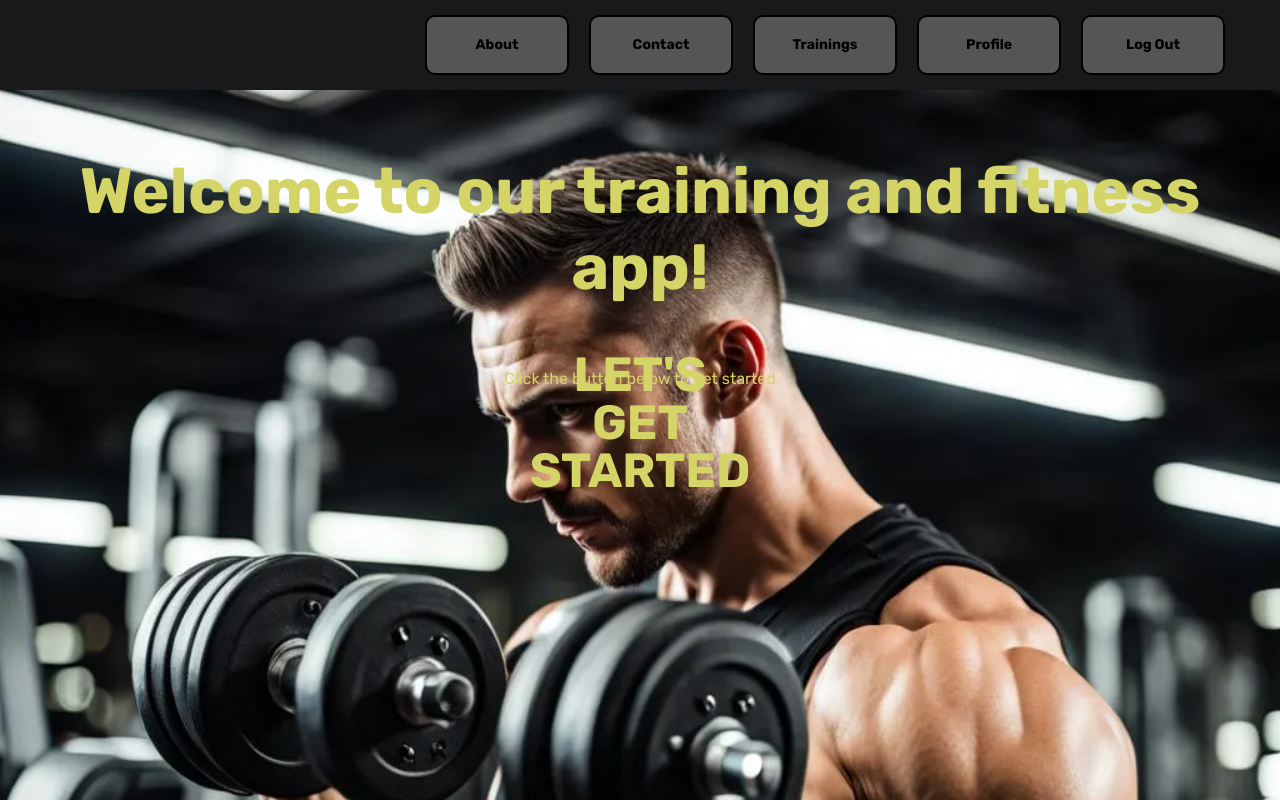
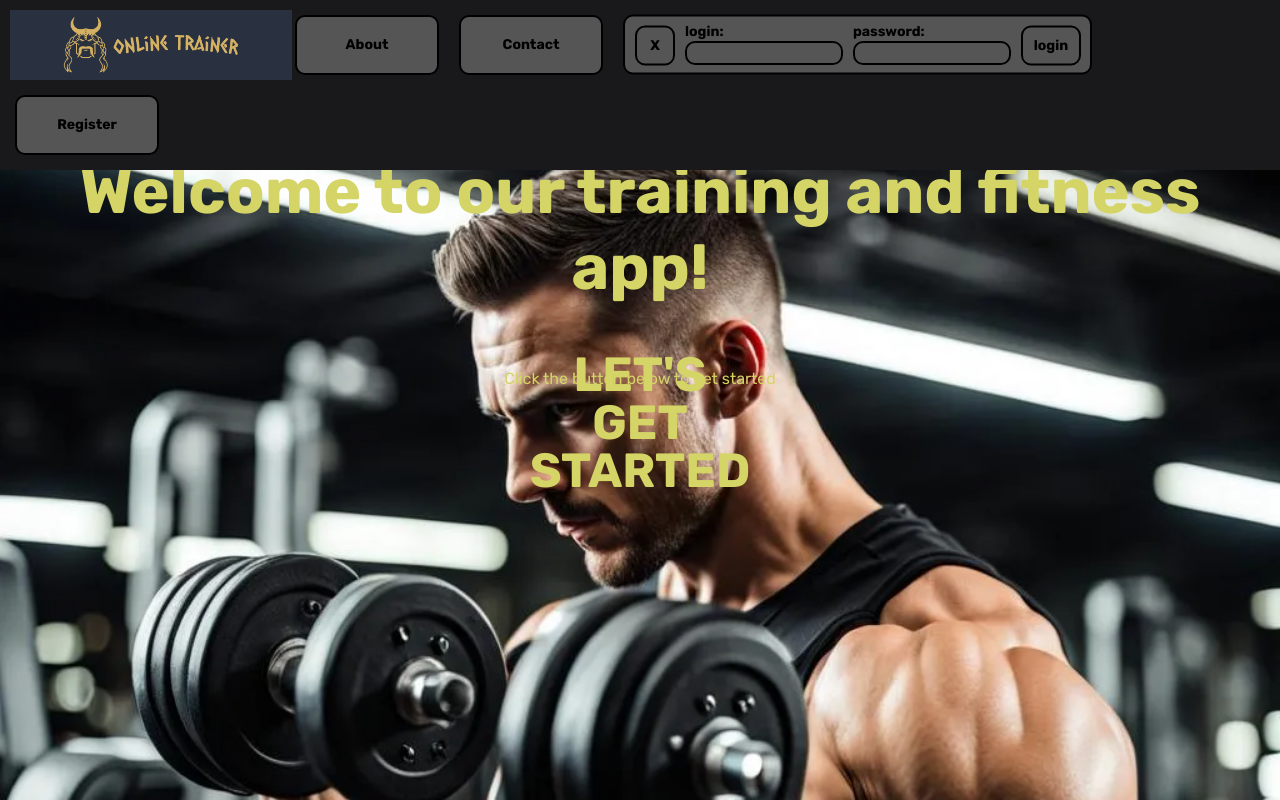
Before and after one commit to MichalWawro/Gym-Vikings, a React (Create React App) app in the folder client/: page / in a window 1280 px wide. Both pictures are taken after a click on the button "Sign In". Built offline with nearby package versions, Linux system fonts and the light colour scheme; no server answers.

Commit message:
added login component + home button

```diff
--- a/client/src/Components/NavBar/NavBar.css
+++ b/client/src/Components/NavBar/NavBar.css
@@ -9,6 +9,22 @@
 }
 
 /* Styles for navigation buttons */
+.HomeButton {
+  background-image: url(../../assets/homelogo.png);
+  background-size: contain;
+  background-repeat: no-repeat;
+  border: 0;
+  height: 70px;
+  width: 282px;
+
+  margin: 10px;
+
+  transition: transform 0.75s;
+  position: absolute;
+  left: 0px;
+  top: 0px;
+}
+
 .NavButton {
   background-color: #555555;
   border: 2px solid black;
@@ -19,6 +35,16 @@
   margin: 10px;
   font: bold 14px/1 'Rubik', sans-serif;
   transition: transform 0.75s;
+
+}
+
+.Spacer {
+  height: 5px;
+  width: 260px;
+  display: inline-block;
+  margin: 10px;
+  border: 0px solid black;
+  border-radius: 10px;
 }
 
 .NavButton:hover {
@@ -29,3 +55,59 @@
 .NavButton:last-child {
   margin-right: 60px;
 }
+
+#SignInExitButton {
+  height: 40px;
+  width: 40px;
+  margin: 10px;
+  transform: translateY(-2px);
+}
+
+#SignInExitButton:hover {
+  background-color: rgb(212, 103, 103);
+}
+
+#LoginDiv {
+  display: inline-block;
+}
+
+#SignInLoginButton {
+  height: 40px;
+  width: 60px;
+  margin: 0;
+  transform: translateY(-2px);
+}
+
+#SignInLoginButton:hover {
+  background-color: rgb(103, 212, 130);
+}
+
+.LoginInputBox {
+  height: 18px;
+  width: 150px;
+  margin: 0;
+  margin-right: 10px;
+  transform: translateY(5.5px);
+  background-color: #555555;
+  border: 2px solid black;
+  border-radius: 10px;
+}
+
+.LoginDivBox {
+  margin-bottom: 5px;
+  font: bold 14px/1 'Rubik', sans-serif;
+  transform: translateY(8px);
+}
+
+#MainLoginDiv {
+  background-color: #555555;
+  border: 2px solid black;
+  border-radius: 10px;
+  height: 56px;
+  width: 465px;
+  display: inline-block;
+  margin-left: 10px;
+  margin-right: 10px;
+  transform: translateY(2.5px);
+
+}
--- a/client/src/Components/NavBar/NavBar.js
+++ b/client/src/Components/NavBar/NavBar.js
@@ -1,12 +1,17 @@
 import './NavBar.css';
-
+import { useNavigate } from 'react-router-dom';
 //Components
 import NavBarLoggedIn from './NavBarLoggedIn.js';
 import NavBarLoggedOut from './NavBarLoggedOut.js';
 
 const NavBar = ({ isLoggedIn, handleLoginChange }) => {
+    const navigate = useNavigate();
     return (
         <div>
+            <button id="AboutButton" className="HomeButton" type="button" onClick={() => navigate("")}>
+
+            </button>
+
             {isLoggedIn ?
                 <NavBarLoggedIn handleLoginChange={handleLoginChange} />
                 :
--- a/client/src/Components/NavBar/NavBarLoggedIn.js
+++ b/client/src/Components/NavBar/NavBarLoggedIn.js
@@ -4,10 +4,11 @@ const NavBarLoggedIn = ({ handleLoginChange }) => {
     const navigate = useNavigate();
     return (
         <div>
+            <div className="Spacer" />
             <button id="AboutButton" className="NavButton" type="button" onClick={() => navigate("/about")}>
                 About
             </button>
-           <button id="ContactButton" className="NavButton" type="button" onClick={() => navigate("/contact")}>
+            <button id="ContactButton" className="NavButton" type="button" onClick={() => navigate("/contact")}>
                 Contact
             </button>
             <button id="TrainingButton" className="NavButton" type="button" onClick={() => navigate("/trainings")}>
@@ -19,7 +20,7 @@ const NavBarLoggedIn = ({ handleLoginChange }) => {
             <button id="LogOutButton" className="NavButton" type="button" onClick={() => {
                 handleLoginChange(false)
                 navigate('')
-                }}>
+            }}>
                 Log Out
             </button>
         </div>
--- a/client/src/Components/NavBar/NavBarLoggedOut.js
+++ b/client/src/Components/NavBar/NavBarLoggedOut.js
@@ -1,19 +1,53 @@
 import { useNavigate } from 'react-router-dom';
+import React, { useState, useEffect } from "react";
 
 const NavBarLoggedOut = ({ handleLoginChange }) => {
     const navigate = useNavigate();
-
+    const [tryingToSign, setTryingToSign] = useState(false);
     return (
         <div>
-           <button id="AboutButton" className="NavButton" type="button" onClick={() => navigate("/about")}>
+            <div className="Spacer" />
+            <button id="AboutButton" className="NavButton" type="button" onClick={() => navigate("/about")}>
                 About
             </button>
             <button id="ContactButton" className="NavButton" type="button" onClick={() => navigate("/contact")}>
                 Contact
             </button>
-            <button id="SignInButton" className="NavButton" type="button" onClick={() => handleLoginChange(true)}>
-                Sign In
-            </button>
+            {tryingToSign ?
+
+                <div id="MainLoginDiv" >
+                    <button id="SignInExitButton" className="NavButton" type="button" onClick={() => setTryingToSign(false)}>
+                        X
+                    </button>
+                    <div id="LoginDiv" >
+                        <div style={{ display: "inline-block" }} >
+                            <div class="LoginDivBox" >login:</div>
+                            <div>
+                                <input class="LoginInputBox" id="LoginInput" />
+                            </div>
+                        </div>
+                        <div style={{ display: "inline-block" }} >
+                            <div class="LoginDivBox" >password:</div>
+                            <div>
+                                <input class="LoginInputBox" id="PasswordInput" type="password" />
+                            </div>
+                        </div>
+                    </div>
+                    <button id="SignInLoginButton" className="NavButton" type="button" onClick={
+                        () => {
+                            setTryingToSign(false);
+                            handleLoginChange(true)
+                        }}>
+                        login
+                    </button>
+                </div>
+
+                :
+                <button id="SignInButton" className="NavButton" type="button" onClick={() => setTryingToSign(true)}>
+                    Sign In
+                </button>
+            }
+
             <button id="RegisterButton" className="NavButton" type="button" onClick={() => navigate("/register")}>
                 Register
             </button>
```
Also changed, not shown: client/src/assets/homelogo.png (added), client/src/assets/vikinglogo.png (added). Lines whose indentation alone changed are shown as unchanged.
